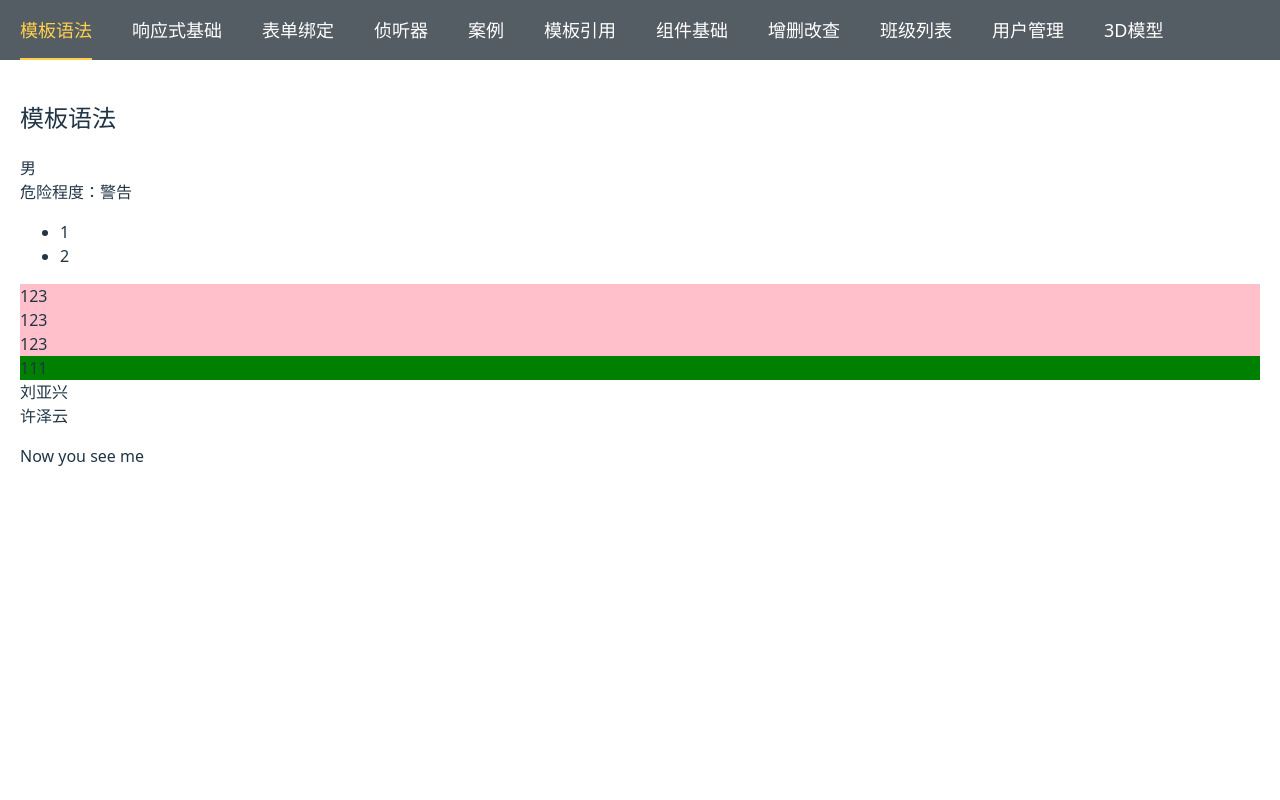
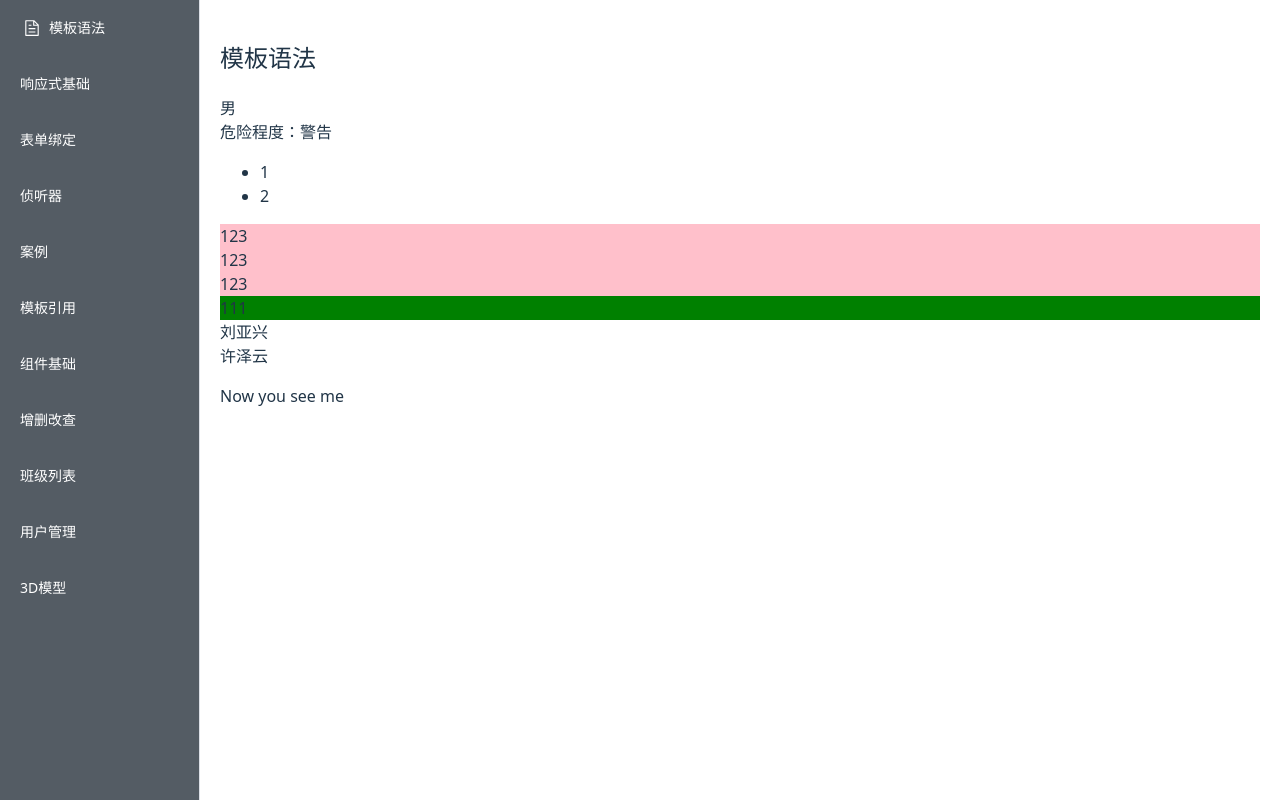
Before and after one commit to lyx0903/liu-vue3-project, a Vue app: page / in a window 1280 px wide. Built offline with nearby package versions, Linux system fonts and the light colour scheme.

Commit message:
改变菜单位置

```diff
--- /dev/null
+++ b/src/App copy.vue
@@ -0,0 +1,66 @@
+<template>
+  <!-- <Mbyf msg="Vite + Vue" /> -->
+  <!-- <Xysjc msg="Vite + Vue" /> -->
+  <!-- <Form msg="Vite + Vue" /> -->
+
+  <div id="app">
+    <!-- 导航链接 -->
+    <nav>
+      <router-link
+        :to="item.path"
+        class="nav-link"
+        v-for="(item, index) in routerList"
+        :key="index"
+        >{{ item.name }}</router-link
+      >
+      <!-- <router-link to="/Reactivity" class="nav-link">响应式基础</router-link>
+      <router-link to="/FormBinding" class="nav-link">表单绑定</router-link>
+      <router-link to="/Watchers" class="nav-link">侦听器</router-link>
+      <router-link to="/Demo" class="nav-link">案例</router-link>
+      <router-link to="/TemplateUse" class="nav-link">模板引用</router-link>
+      <router-link to="/Component" class="nav-link">组件基础</router-link> -->
+    </nav>
+
+    <!-- 路由出口：匹配的组件将在这里渲染 -->
+    <router-view />
+  </div>
+</template>
+
+<script setup>
+import { onMounted, ref } from "vue";
+import router from "./router";
+
+const routerList = ref([]);
+
+onMounted(() => {
+  routerList.value = router.getRoutes();
+});
+</script>
+
+<style scoped>
+nav {
+  height: 60px;
+  background-color: #545c64;
+  /* 粘性定位，滚动到顶部时固定 */
+  position: sticky;
+  top: 0;
+  display: flex;
+  gap: 40px;
+  padding: 0 20px;
+  z-index: 10;
+}
+.nav-link {
+  color: #fff;
+  font-size: 18px;
+  line-height: 60px;
+}
+.nav-link:active,
+.nav-link:hover {
+  color: #ffd04b;
+}
+/* 路由激活状态 */
+.router-link-active {
+  color: #ffd04b;
+  border-bottom: 2px solid #ffd04b;
+}
+</style>
--- a/src/App.vue
+++ b/src/App.vue
@@ -1,28 +1,46 @@
 <template>
-  <!-- <Mbyf msg="Vite + Vue" /> -->
-  <!-- <Xysjc msg="Vite + Vue" /> -->
-  <!-- <Form msg="Vite + Vue" /> -->
-
   <div id="app">
-    <!-- 导航链接 -->
-    <nav>
-      <router-link
-        :to="item.path"
-        class="nav-link"
-        v-for="(item, index) in routerList"
-        :key="index"
-        >{{ item.name }}</router-link
-      >
-      <!-- <router-link to="/Reactivity" class="nav-link">响应式基础</router-link>
-      <router-link to="/FormBinding" class="nav-link">表单绑定</router-link>
-      <router-link to="/Watchers" class="nav-link">侦听器</router-link>
-      <router-link to="/Demo" class="nav-link">案例</router-link>
-      <router-link to="/TemplateUse" class="nav-link">模板引用</router-link>
-      <router-link to="/Component" class="nav-link">组件基础</router-link> -->
-    </nav>
-
-    <!-- 路由出口：匹配的组件将在这里渲染 -->
-    <router-view />
+    <div class="common-layout">
+      <!-- <el-container> -->
+      <!-- <el-header>Header</el-header> -->
+      <el-container>
+        <el-aside width="200px">
+          <el-menu
+            active-text-color="#ffd04b"
+            background-color="#545c64"
+            class="el-menu-vertical-demo"
+            default-active="2"
+            text-color="#fff"
+            router
+          >
+            <!--
+            router--启用菜单路由模式
+            :index--结合 el-menu 的 router 属性使用时，index 的值会被作为路由路径
+            -->
+            <el-menu-item
+              :index="item.path"
+              class="nav-link"
+              v-for="(item, index) in routerList"
+              :key="index"
+            >
+              <!-- 显示图标 -->
+              <el-icon v-if="item.meta?.icon">
+                <component :is="item.meta.icon" />
+              </el-icon>
+              {{ item.name }}</el-menu-item
+            >
+          </el-menu>
+        </el-aside>
+        <el-container>
+          <el-main>
+            <!-- 路由出口：匹配的组件将在这里渲染 -->
+            <router-view
+          /></el-main>
+          <!-- <el-footer>Footer</el-footer> -->
+        </el-container>
+      </el-container>
+      <!-- </el-container> -->
+    </div>
   </div>
 </template>
 
@@ -33,34 +51,13 @@ import router from "./router";
 const routerList = ref([]);
 
 onMounted(() => {
-  routerList.value = router.getRoutes();
+  routerList.value = router.getRoutes(); // 通过路由实例获取所有路由配置
 });
 </script>
 
 <style scoped>
-nav {
-  height: 60px;
-  background-color: #545c64;
-  /* 粘性定位，滚动到顶部时固定 */
-  position: sticky;
-  top: 0;
-  display: flex;
-  gap: 40px;
-  padding: 0 20px;
-  z-index: 10;
-}
-.nav-link {
-  color: #fff;
-  font-size: 18px;
-  line-height: 60px;
-}
-.nav-link:active,
-.nav-link:hover {
-  color: #ffd04b;
-}
-/* 路由激活状态 */
-.router-link-active {
-  color: #ffd04b;
-  border-bottom: 2px solid #ffd04b;
+.el-menu-vertical-demo {
+  height: 100vh;
+  overflow-y: auto;
 }
 </style>
--- a/src/router/index.js
+++ b/src/router/index.js
@@ -4,6 +4,8 @@ createWebHistory()：使用 HTML5 历史模式（无 hash 符号 #）
 createWebHashHistory()：使用 hash 模式（URL 中带 #）
 */
 import { createRouter, createWebHistory } from "vue-router";
+// 按需导入需要的图标
+import { Document, User, Setting, Menu } from "@element-plus/icons-vue";
 
 // 导入组件
 // import Home from '../views/Home.vue'
@@ -17,8 +19,8 @@ import TemplateUse from "../views/templateUse/index.vue";
 import Component from "../views/component/index.vue";
 import ComUse from "../views/comUse/index.vue";
 import ClassList from "../views/demos/classList/index.vue";
-import Users from '../views/demos/users/users.vue'
-import Model from '../views/demos/model/index.vue'
+import Users from "../views/demos/users/users.vue";
+import Model from "../views/demos/model/index.vue";
 
 // 路由规则
 const routes = [
@@ -26,6 +28,7 @@ const routes = [
     path: "/", // 路由路径
     name: "模板语法", // 路由名称
     component: TemplateSyntax, // 对应的组件
+    meta: { icon: Document }, // 可自定义额外信息
   },
   {
     path: "/Reactivity",
--- a/src/style.css
+++ b/src/style.css
@@ -24,15 +24,18 @@ a:hover {
 
 body {
   margin: 0;
+  height: 100%;
+  overflow: hidden;
+
   /* display: flex; */
   /* place-items: center; */
   /* min-width: 320px; */
   /* min-height: 100vh; */
 }
 
-.wrap{
+/* .wrap{
   padding: 20px;
-}
+} */
 
 h1 {
   /* font-size: 3.2em; */
@@ -62,12 +65,17 @@ button:focus-visible {
   padding: 2em;
 }
 
-#app {
-  /* max-width: 1280px; */
-  /* margin: 0 auto; */
-  /* padding: 2rem; */
-  /* text-align: center; */
+.el-main{
+  height: 100vh;
+  overflow-y: auto;
 }
+
+/* #app { */
+/* max-width: 1280px; */
+/* margin: 0 auto; */
+/* padding: 2rem; */
+/* text-align: center; */
+/* } */
 
 @media (prefers-color-scheme: light) {
   :root {
--- a/src/views/demos/model/index.vue
+++ b/src/views/demos/model/index.vue
@@ -1,5 +1,5 @@
 <template>
-  <div style="width: 500px; height: 300px">
+  <div style="width: 100%; height: 80vh">
     <!-- 直接传入模型地址使用 -->
     <ModelViewer
       :modelSrc="modelSrc"
```
Also changed, not shown: __json_server_mock__/db.json5.
